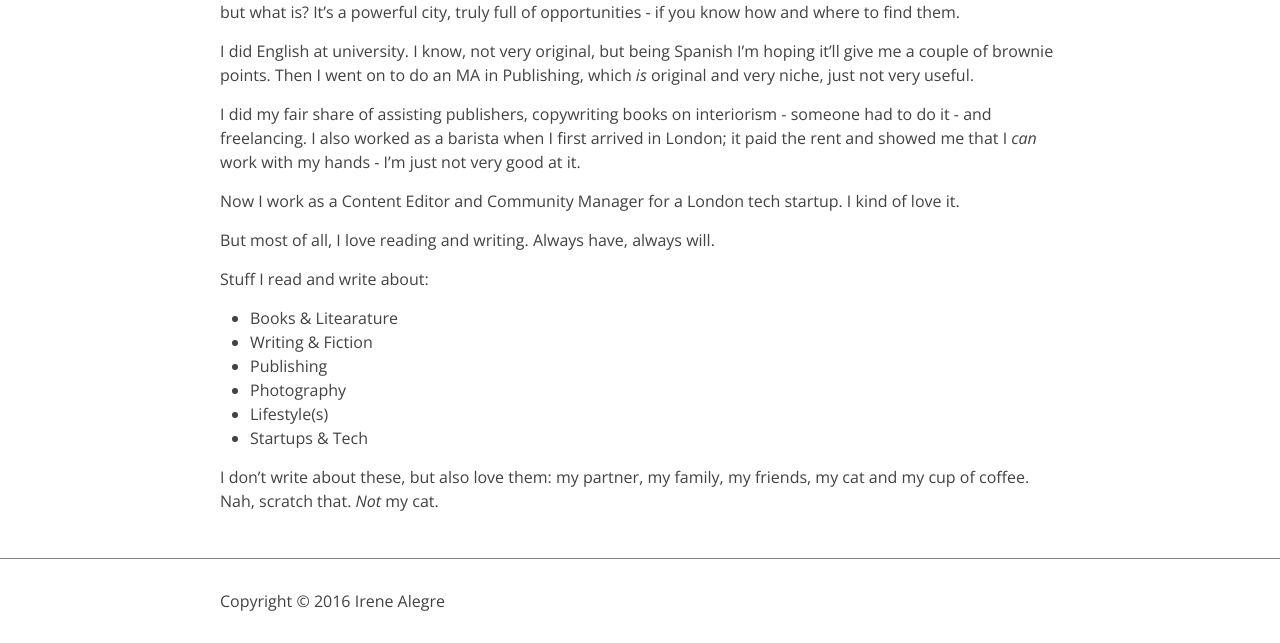
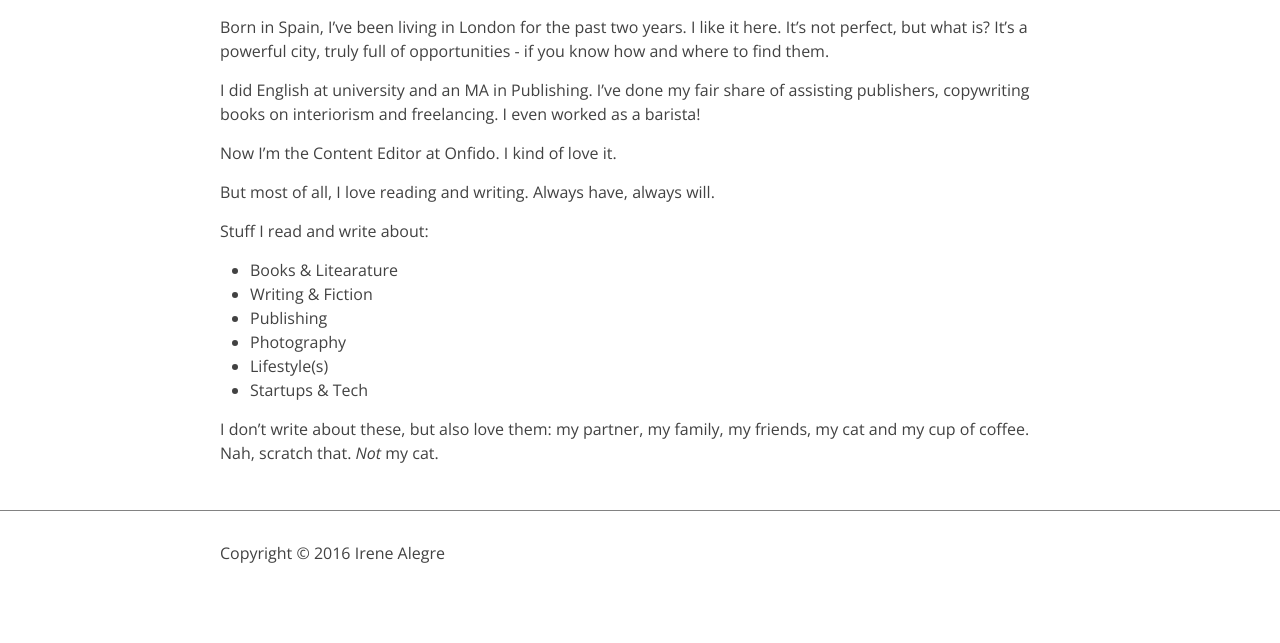
Before and after one commit to irenealgi/readbelow, a Jekyll site: the page built from about.md, in a window 1280 px wide. Shown: the part 640-1283 px from the top of the page. Built offline with Jekyll 4.4.1, drawn with Linux system fonts in a browser that asks for light colours; after the commit the page ends 1235 px from its top, so only the background shows below that; some of the changed text lies outside the part shown.

Commit message:
Update about.md

```diff
--- a/about.md
+++ b/about.md
@@ -5,13 +5,13 @@ title: About
 
 <img src="https://c2.staticflickr.com/4/3685/20202807142_a8520720eb_b.jpg"/>
 
-My name is Irene. Born in Spain, I've been living in London for the past two years. I like it here. It's not perfect, but what is? It's a powerful city, truly full of opportunities - if you know how and where to find them.
+Hi, I'm Irene.
 
-I did English at university. I know, not very original, but being Spanish I'm hoping it'll give me a couple of brownie points. Then I went on to do an MA in Publishing, which _is_ original and very niche, just not very useful.
+Born in Spain, I've been living in London for the past two years. I like it here. It's not perfect, but what is? It's a powerful city, truly full of opportunities - if you know how and where to find them.
 
-I did my fair share of assisting publishers, copywriting books on interiorism - someone had to do it - and freelancing. I also worked as a barista when I first arrived in London; it paid the rent and showed me that I _can_ work with my hands - I'm just not very good at it.
+I did English at university and an MA in Publishing. I've done my fair share of assisting publishers, copywriting books on interiorism and freelancing. I even worked as a barista!
 
-Now I work as a Content Editor and Community Manager for a London tech startup. I kind of love it.
+Now I'm the Content Editor at Onfido. I kind of love it.
 
 But most of all, I love reading and writing. Always have, always will.
 
```
